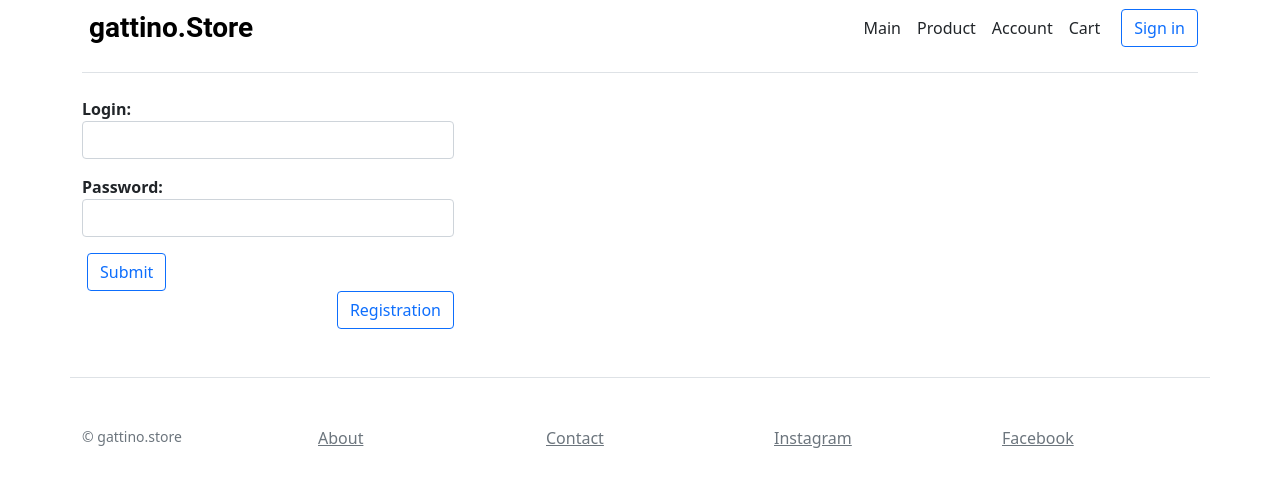
After one commit to Kot1899/shopCat2, a Symfony app: template source/templates/main/login.html.twig in a window 1280 px wide. The commit adds this page. Shown: the top 487 px of the page. Run offline with Twig, Linux system fonts and the light colour scheme; the template is opened without the code that fills it, so the values that code supplies are empty; some libraries are stand-ins or nearby versions.

Commit message:
add login page

```diff
--- a/source/composer.json
+++ b/source/composer.json
@@ -19,6 +19,7 @@
         "symfony/framework-bundle": "6.1.*",
         "symfony/proxy-manager-bridge": "6.1.*",
         "symfony/runtime": "6.1.*",
+        "symfony/security-bundle": "6.1.*",
         "symfony/twig-bundle": "6.1.*",
         "symfony/yaml": "6.1.*",
         "twig/extra-bundle": "^2.12|^3.0",
--- a/source/config/bundles.php
+++ b/source/config/bundles.php
@@ -8,4 +8,5 @@ return [
     Symfony\Bundle\MakerBundle\MakerBundle::class => ['dev' => true],
     Doctrine\Bundle\DoctrineBundle\DoctrineBundle::class => ['all' => true],
     Doctrine\Bundle\MigrationsBundle\DoctrineMigrationsBundle::class => ['all' => true],
+    Symfony\Bundle\SecurityBundle\SecurityBundle::class => ['all' => true],
 ];
--- a/source/config/routes.yaml
+++ b/source/config/routes.yaml
@@ -2,6 +2,10 @@ controllers:
     resource: ../src/Controller/
     type: attribute
 
+logout:
+    path: /logout
+    methods: GET
+
 #my_index:
 #    path: /index
 #    controller: App\Controller\myController::index
--- a/source/src/Controller/registrationController.php
+++ b/source/src/Controller/registrationController.php
@@ -3,6 +3,7 @@
 namespace App\Controller;
 
 use App\Entity\MainPage;
+use App\Entity\User;
 use App\Form\registrationForm;
 use Symfony\Bundle\FrameworkBundle\Controller\AbstractController;
 use Symfony\Component\HttpFoundation\Request;
@@ -31,8 +32,11 @@ class registrationController extends AbstractController
             $em->persist($registration);
             $em->flush();
             //            переход на сторінку головну після реєстрації
-            return $this->redirectToRoute('mainPage');
+            return $this->redirectToRoute('login');
         }
+        //create user
+//        $toUser=new User();
+//        $registrationToUser=$doctrine->getRepository(Registration::class)->findOneBy('login');
         return $this->render('registration/registrationPage.html.twig',[
             "registrationPage"=>$registrationPage->createView()
         ]);
--- a/source/templates/base.html.twig
+++ b/source/templates/base.html.twig
@@ -28,9 +28,12 @@
                     <a class="me-3 py-2 text-dark text-decoration-none" href={{ path('accountPage') }}>Account</a>
                     <a class="me-3 py-2 text-dark text-decoration-none" href={{ path('cartPage') }}>Cart</a>
                 </nav>
-{#                <a class="btn btn-outline-primary" href="/user/login">Sign in</a>#}
-                <a class="btn btn-outline-primary" href={{ path('registrationPage') }}>Registration</a>
-                <a class="btn btn-outline-primary" href="/user/logout">Logout</a>
+                    {% if app.user %}
+                        <strong> Hello, {{ app.user   }} </strong>
+                        <a class="btn btn-outline-primary" href=/logout >Logout</a>
+                    {% else %}
+                        <a class="btn btn-outline-primary" href={{ path('login') }}>Sign in</a>
+                    {% endif %}
             </div>
         </div>
     </header>
--- /dev/null
+++ b/source/templates/main/login.html.twig
@@ -0,0 +1,25 @@
+{% extends 'base.html.twig' %}
+{% block body %}
+
+    {% if error %}
+    <span style="color: red"> {{ error.messageKey }}</span>
+    {% endif %}
+
+    <form action="{{ path('login') }}" method="post">
+        <div class="col-md-4">
+            <p>
+                <strong>Login:</strong> <input type="text" name="_username" class="form-control" value="{{ last_username }}"/>
+            </p>
+            <p>
+                <strong>Password:</strong> <input type="password" class="form-control" name="_password"/>
+            </p>
+            <button type="submit" class="btn btn-outline-primary">Submit </button>
+            <br/>
+            <div class="d-flex flex-column flex-md-row align-items-center">
+                <nav class="d-inline-flex mt-2 mt-md-0 ms-md-auto">
+                     <a class="btn btn-outline-primary" href={{ path('registrationPage') }}>Registration</a>
+                </nav>
+            </div>
+        </div>
+    </form>
+{% endblock %}
```
Also changed, not shown: source/src/Controller/myController.php (+18 -1 lines), 2 other files.
